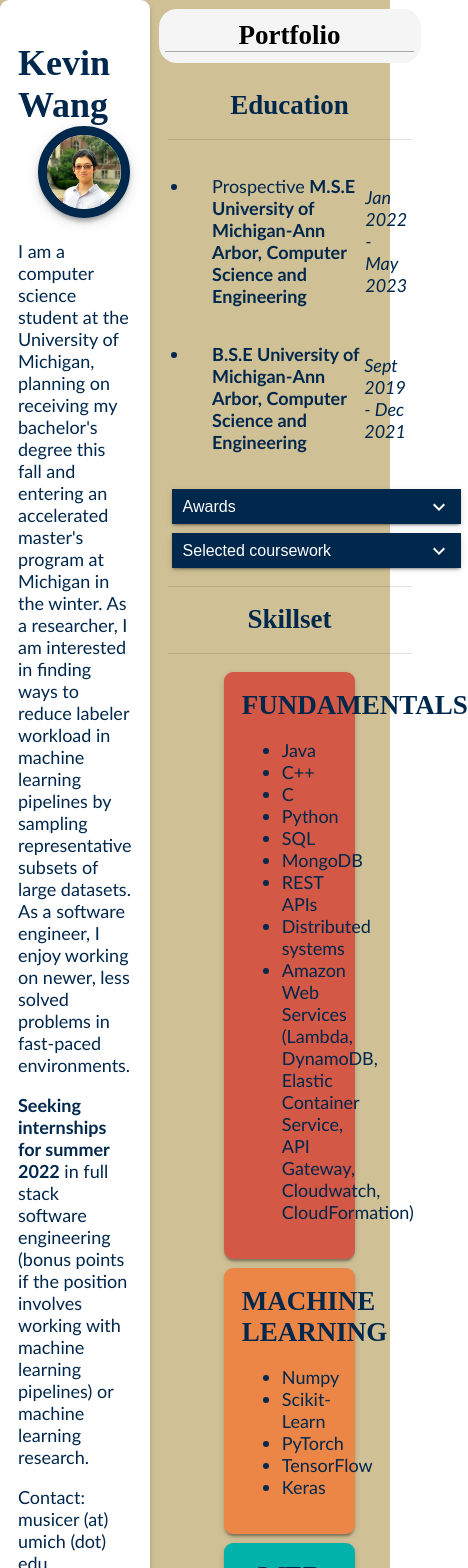
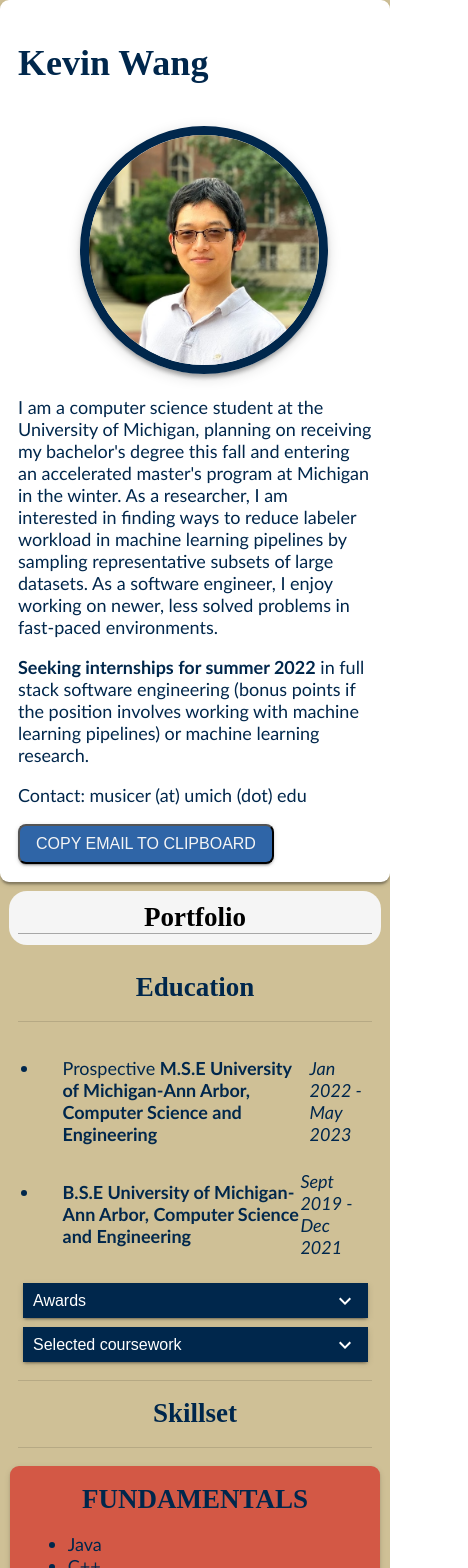
Before and after one commit to michigan-musicer/musicer-website, a React (Create React App) app: page / in a window 390 px wide. Shown: the top 1568 px of the page, 468 px wide, since content can reach past the window. Built offline with nearby package versions, Linux system fonts and the light colour scheme.

Commit message:
Made app responsive
also styled the button for good measure

```diff
--- a/public/index.html
+++ b/public/index.html
@@ -7,7 +7,7 @@
     <meta name="theme-color" content="#000000" />
     <meta
       name="description"
-      content="Web site created using create-react-app"
+      content="Professional portfolio sight for Kevin Wang."
     />
     <link rel="apple-touch-icon" href="%PUBLIC_URL%/logo192.png" />
     <!--
--- a/src/App.css
+++ b/src/App.css
@@ -17,6 +17,7 @@ h1, h2, h3 {
   min-height: 100vh;
   height: fit-content;
   display: flex;
+  flex-direction: row;
   background-color: rgb(207, 192, 150);
 }
 
@@ -27,3 +28,12 @@ h1, h2, h3 {
 .app-rightside-container {
   width: 100%;
 }
+
+@media (max-width: 1040px) {
+  .app-container {
+    flex-direction: column;
+  }
+  .app-leftside-container {
+    width: 100%;
+  }
+}
--- a/src/about/About.css
+++ b/src/about/About.css
@@ -43,3 +43,21 @@ about-title-text {
               0px 0.2em 0.25em 0px rgb(0 0 0 / 14%),
               0px 0.2em 0.75em 0px rgb(0 0 0 / 15%)
 }
+
+.about-copy-email {
+  padding: 0.25em 1em;
+  font-size: medium;
+  box-sizing: border-box;
+  background-color: rgb(47, 101, 167, 1);
+  color: whitesmoke;
+  cursor: pointer;
+  line-height: 1.75;
+  border-radius: 0.5em;
+  text-transform: uppercase;
+  box-shadow: 0px 3px 1px -2px rgb(0 0 0 / 20%), 0px 2px 2px 0px rgb(0 0 0 / 14%), 0px 1px 5px 0px rgb(0 0 0 / 12%);
+  transition: background-color 250ms cubic-bezier(0.4, 0, 0.2, 1) 0ms,box-shadow 250ms cubic-bezier(0.4, 0, 0.2, 1) 0ms,border 250ms cubic-bezier(0.4, 0, 0.2, 1) 0ms;
+}
+
+.about-copy-email:hover {
+  background-color: rgb(0, 39, 76, 1);
+}
--- a/src/about/About.js
+++ b/src/about/About.js
@@ -32,7 +32,7 @@ export default function About() {
           <p>
             Contact: musicer (at) umich (dot) edu
           </p>
-          <button onClick={() => {navigator.clipboard.writeText('musicer@umich.edu')}}>
+          <button className='about-copy-email' onClick={() => {navigator.clipboard.writeText('musicer@umich.edu')}}>
             Copy email to clipboard
           </button>
         </div>
--- a/src/portfolio/SkillCard.css
+++ b/src/portfolio/SkillCard.css
@@ -35,3 +35,9 @@
     width: 47%;
   }
 }
+
+@media (max-width: 1040px) {
+  .skillcard-container {
+    width: 95%;
+  }
+}
--- a/src/util/DropDown.css
+++ b/src/util/DropDown.css
@@ -40,5 +40,11 @@
   list-style-type: disc;
 }
 
+@media (max-width: 1040px) {
+  .dropdown-container {
+    width: auto;
+  }
+}
+
 /* .dropdown-content {
 } */
```
